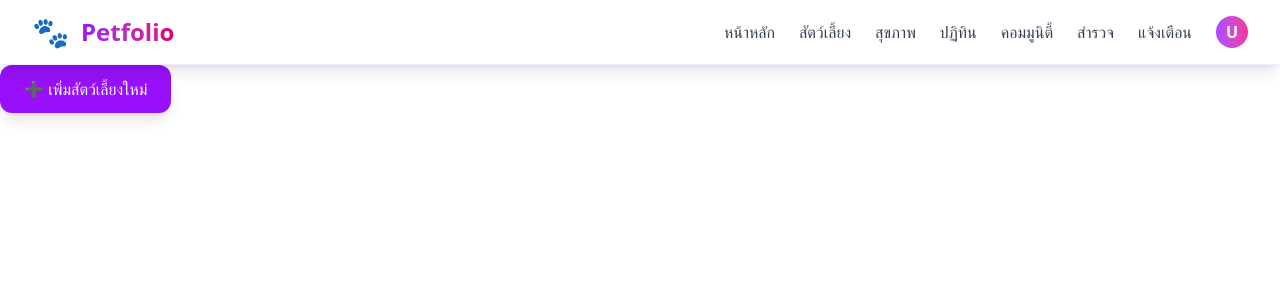
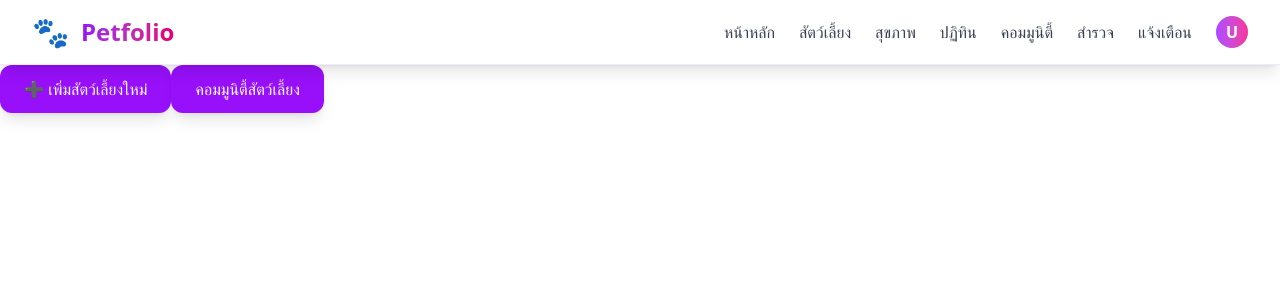
Before and after one commit to JengCharat/petfolio, a Next.js app in the folder nextjs/petfolio_nextjs/: page /dashboard in a window 1280 px wide. Shown: the top 300 px of the page. Built offline with nearby package versions, Linux system fonts and the light colour scheme.

Commit message:
add button navigate to community page
-add button navigate to community page
-fix/ last commit I accidently delete function handleOnChange

```diff
--- a/nextjs/petfolio_nextjs/app/dashboard/page.tsx
+++ b/nextjs/petfolio_nextjs/app/dashboard/page.tsx
@@ -1,10 +1,11 @@
 "use client";
 
 import { useEffect, useState } from "react";
-// import React, { useState } from "react";
 import Navbar from "../components/Navbar";
 import { jwtDecode } from "jwt-decode";
 import { addPetService } from "../services/pet_page_service";
+import { useRouter } from 'next/navigation'
+import { Router } from "next/router";
 interface JWTData {
   id: string;
   email: string;
@@ -15,7 +16,11 @@ interface JWTData {
 
 
 export default function First_page() {
+    const router = useRouter()
   const [userEmail, setUserEmail] = useState("");
+        const GotoComunityPage = () => {
+           router.push('community')
+        }
   //
 const handleAddPet = async (e: React.FormEvent<HTMLFormElement>) => {
     e.preventDefault();
@@ -42,6 +47,12 @@ const handleAddPet = async (e: React.FormEvent<HTMLFormElement>) => {
       alert("ไม่สามารถเพิ่มสัตว์เลี้ยงได้");
     }
   };
+ const handleChange = (
+        e: React.ChangeEvent<HTMLInputElement | HTMLSelectElement | HTMLTextAreaElement>
+    ) => {
+        const { name, value } = e.target;
+        setForm({ ...form, [name]: value });
+    };
 
 
     const [showModal, setShowModal] = useState(false);
@@ -273,6 +284,9 @@ const handleAddPet = async (e: React.FormEvent<HTMLFormElement>) => {
                         </div>
                     </div>
                 )}
+            <button  className="bg-purple-600 hover:bg-purple-700 text-white px-6 py-3 rounded-xl font-medium transition-colors shadow-lg" onClick={GotoComunityPage}>
+                คอมมูนิตี้สัตว์เลี้ยง
+            </button>
         </>
       );
 }
```
